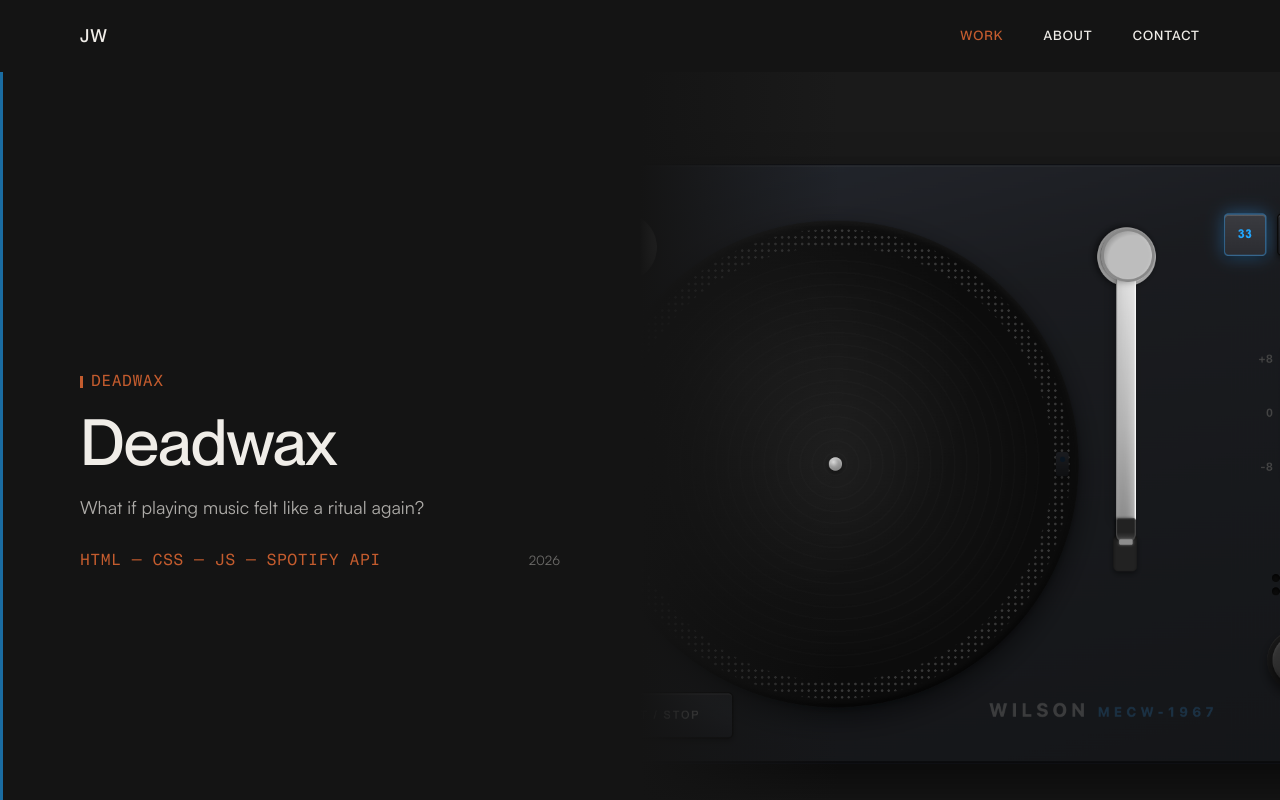
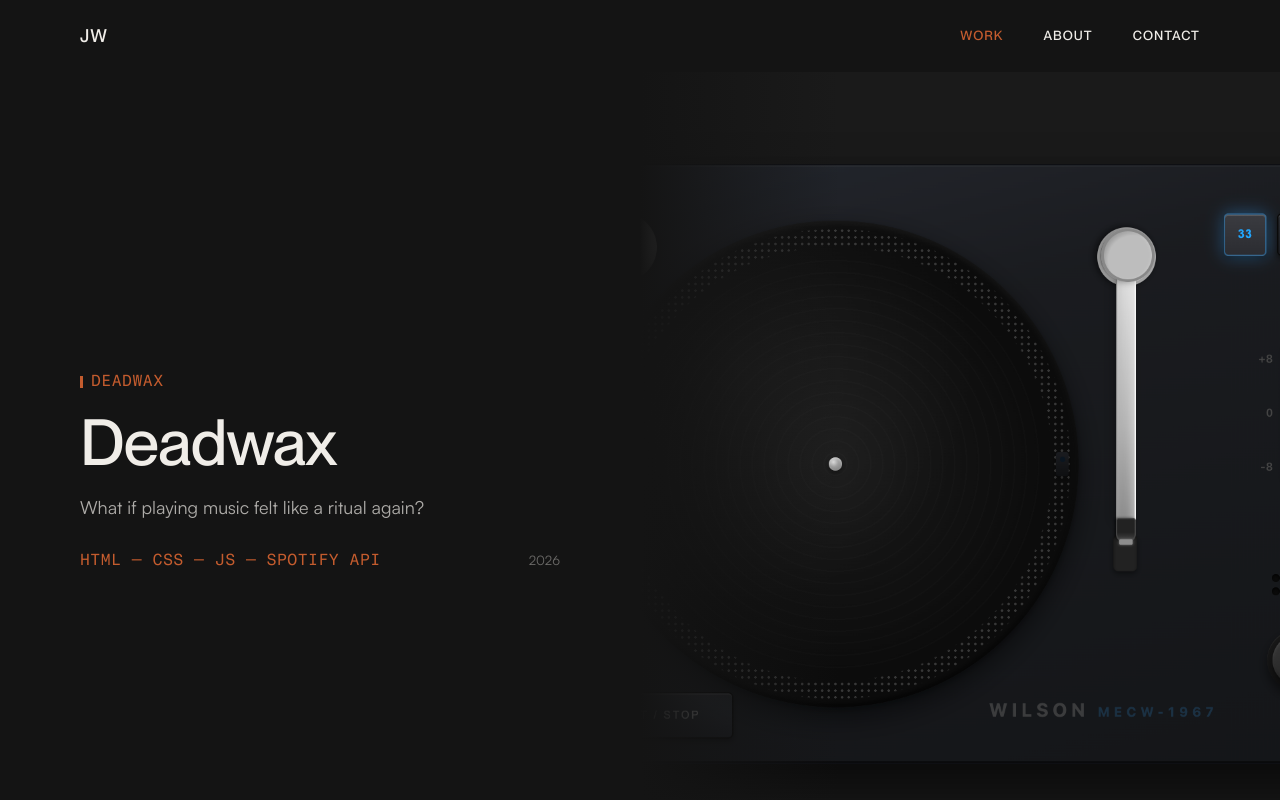
Before and after one commit to jps-wilson/JW-Portfolio, a React (Vite) app: page /work/deadwax in a window 1280 px wide. Shown: the top 800 px of the page. Built offline with nearby package versions, Linux system fonts and the light colour scheme.

Commit message:
Remove project hero accent line

```diff
--- a/src/components/ui/ProjectPage.jsx
+++ b/src/components/ui/ProjectPage.jsx
@@ -12,10 +12,6 @@ function ProjectPage({ project, screenshot, embedUrl }) {
     <div>
       {/* Hero */}
       <section className='project-hero' ref={heroRef}>
-        <span
-          className='project-hero__accent-line'
-          style={{ backgroundColor: project.accent }}
-        ></span>
         <div className='project-hero__content'>
           <SectionLabel text={project.title} />
           <h1 className='project-hero__title'>{project.title}</h1>
--- a/src/styles/pages/project.css
+++ b/src/styles/pages/project.css
@@ -5,15 +5,6 @@
   align-items: center;
   position: relative;
   overflow: hidden;
-}
-
-.project-hero__accent-line {
-  position: absolute;
-  top: 0;
-  left: 0;
-  width: 3px;
-  height: 100%;
-  opacity: 0.6;
 }
 
 .project-hero__content {
```
